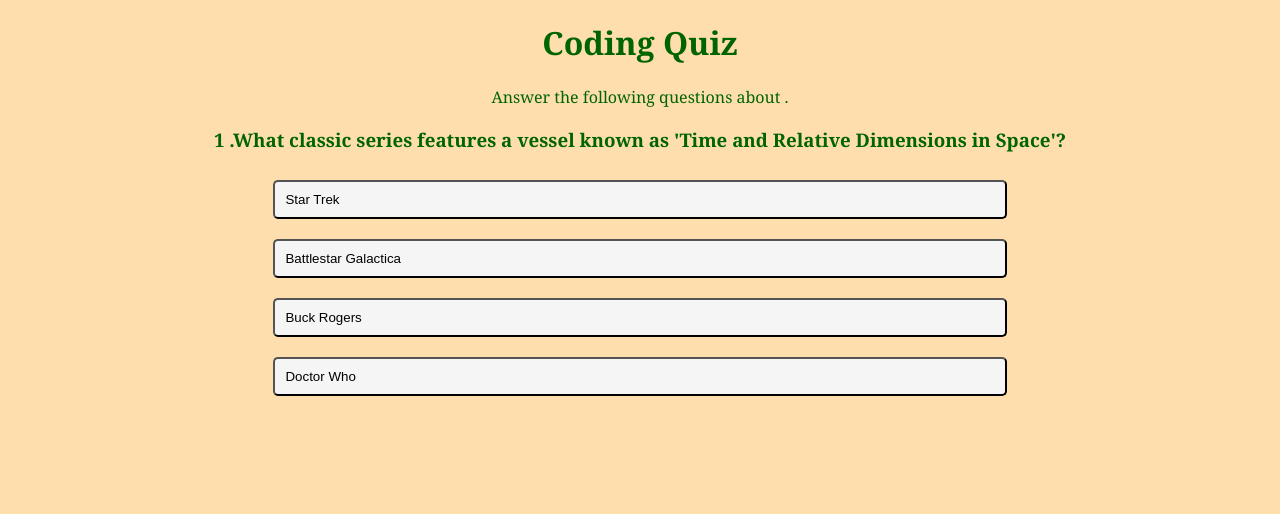
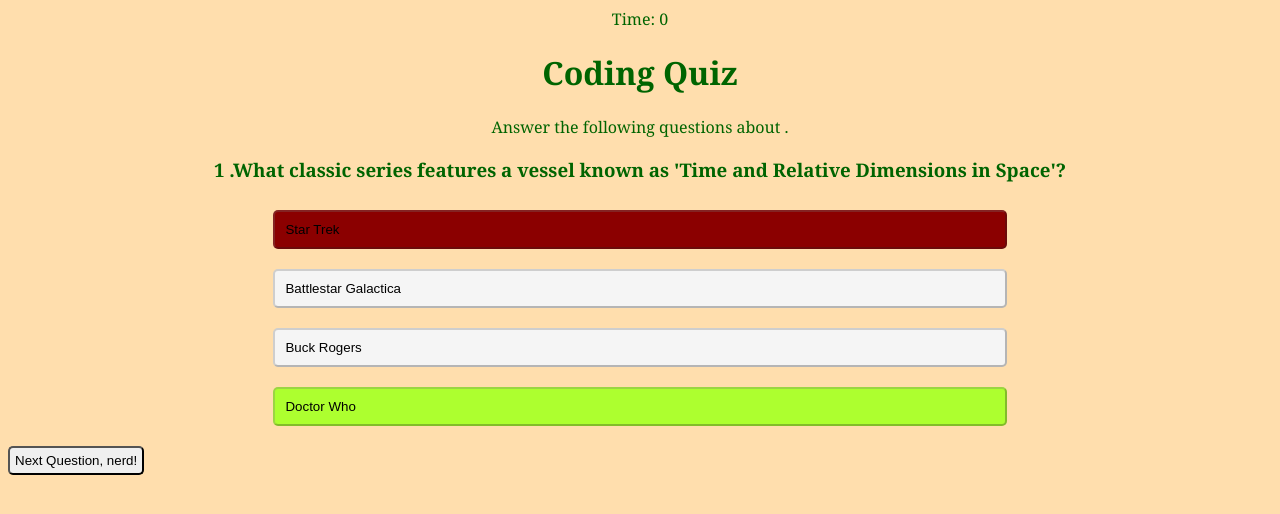
Before and after one commit to mercurioregon/coding-quiz, a plain HTML site: page index.html in a window 1280 px wide. Both pictures are taken after a click on the button "Star Trek". Drawn offline with Linux system fonts and the light colour scheme.

Commit message:
Questions and score working.  Timer does not work.

```diff
--- a/assets/script.js
+++ b/assets/script.js
@@ -29,12 +29,109 @@ const questions = [
               { text: "blurchk", correct: true},
         ]
     },
+    {
+        question: "What classic series features a vessel known as 'Time and Relative Dimensions in Space'?",
+        answers: [
+              { text: 'Star Trek', correct: false},
+              { text: "Battlestar Galactica", correct: false},
+              { text: "Buck Rogers", correct: false} ,
+              { text: "Doctor Who", correct: true},
+        ]
+    },
+    {
+        question: "What classic series features a vessel known as 'Time and Relative Dimensions in Space'?",
+        answers: [
+              { text: 'Star Trek', correct: false},
+              { text: "Battlestar Galactica", correct: false},
+              { text: "Buck Rogers", correct: false} ,
+              { text: "Doctor Who", correct: true},
+        ]
+    },
+    {
+        question: "What classic series features a vessel known as 'Time and Relative Dimensions in Space'?",
+        answers: [
+              { text: 'Star Trek', correct: false},
+              { text: "Battlestar Galactica", correct: false},
+              { text: "Buck Rogers", correct: false} ,
+              { text: "Doctor Who", correct: true},
+        ]
+    },
+    {
+        question: "What classic series features a vessel known as 'Time and Relative Dimensions in Space'?",
+        answers: [
+              { text: 'Star Trek', correct: false},
+              { text: "Battlestar Galactica", correct: false},
+              { text: "Buck Rogers", correct: false} ,
+              { text: "Doctor Who", correct: true},
+        ]
+    },
+    {
+        question: "What classic series features a vessel known as 'Time and Relative Dimensions in Space'?",
+        answers: [
+              { text: 'Star Trek', correct: false},
+              { text: "Battlestar Galactica", correct: false},
+              { text: "Buck Rogers", correct: false} ,
+              { text: "Doctor Who", correct: true},
+        ]
+    },
+    {
+        question: "What classic series features a vessel known as 'Time and Relative Dimensions in Space'?",
+        answers: [
+              { text: 'Star Trek', correct: false},
+              { text: "Battlestar Galactica", correct: false},
+              { text: "Buck Rogers", correct: false} ,
+              { text: "Doctor Who", correct: true},
+        ]
+    },
+    {
+        question: "What classic series features a vessel known as 'Time and Relative Dimensions in Space'?",
+        answers: [
+              { text: 'Star Trek', correct: false},
+              { text: "Battlestar Galactica", correct: false},
+              { text: "Buck Rogers", correct: false} ,
+              { text: "Doctor Who", correct: true},
+        ]
+    },
+    {
+        question: "What classic series features a vessel known as 'Time and Relative Dimensions in Space'?",
+        answers: [
+              { text: 'Star Trek', correct: false},
+              { text: "Battlestar Galactica", correct: false},
+              { text: "Buck Rogers", correct: false} ,
+              { text: "Doctor Who", correct: true},
+        ]
+    },
+
+
+
+
+
+
+
+
+
+
+
+
+
+
+
+
 ]
 
 
 const questionElement = document.getElementById('question');
 const answerButton = document.getElementById('answer-buttons');
 const nextButton = document.getElementById('next-btn');
+var timerElement = document.getElementById('timer')
+var time = questions.length * 20;
+var timerId;
+
+var sfxCorrect = new Audio(`assets/correct.wav`);
+var sfxIncorrect = new Audio(`assets/mixkit-wrong-answer-bass-buzzer-948.wav`)
+
+
+
 
 let currentQuestionIndex = 0;
 let score = 0;
@@ -43,8 +140,13 @@ let score = 0;
 function startQuiz(){
     currentQuestionIndex = 0;
     score = 0;
-    nextButton.innerHTML = "Next Question";
-    showQuestion();
+    nextButton.innerHTML = "Next Question, nerd!";
+    timerId = setInterval(clockTick, 1000);
+        showQuestion();
+       timerElement.currentQuestion = time;
+
+
+
 }
     // advances full questions thru quiz one by one and...
 
@@ -58,12 +160,29 @@ function startQuiz(){
          currentQuestion.answers.forEach(answer => {
             const button = document.createElement("button");
             button.innerHTML = answer.text;
+
                 // appends HTML for new button
+
+
             button.classList.add("btn");
             answerButton.appendChild(button);
+            if(answer.correct){
+                    button.dataset.correct = answer.correct;
+
+                          }
+
+
+            button.addEventListener("click", selectAnswer);
 
          });
    }
+
+
+
+
+
+                // removes previos answers
+
    function resetState(){
         nextButton.style.display ="none"
         while(answerButton.firstChild)
@@ -72,4 +191,73 @@ function startQuiz(){
 
    }
 
+            // determines correct or incorrect button clicks, adds to score
+   function selectAnswer(e){
+    const selectedBtn = e.target;
+    const isCorrect = selectedBtn.dataset.correct === "true";
+    if(isCorrect){selectedBtn.classList.add("correct");
+        score++;
+           }
+   else{
+    selectedBtn.classList.add("incorrect");
+     }
+
+
+
+                // buttons disable if wrong choce is made
+   Array.from(answerButton.children).forEach(button =>  {
+    if (button.dataset.correct === "true") {
+        button.classList.add ("correct");
+
+
+            }
+            button.disabled = true;
+   });
+        nextButton.style.display = "block";
+
+   }
+
+   function clockTick() {
+    time--;
+    timerElement.questionElement = time;
+    if (time <= 0) {
+        showScore();
+    }
+
+   }
+
+            // ends game and shows score, button changes to Try Again
+   function showScore() {
+        resetState();
+            questionElement.innerHTML = `Score - ${score}`;
+            nextButton.innerHTML = "Try Again?";
+            nextButton.style.display ="block";
+
+   }
+
+   function handleNextButton(){
+        currentQuestionIndex++;
+        if(currentQuestionIndex < questions.length){
+            showQuestion();
+             }else{
+                showScore();
+             }
+
+   }
+
+
+   nextButton.addEventListener("click", ()=>{
+    if(currentQuestionIndex , questions.length){
+        handleNextButton();
+            }else{
+                startQuiz();
+            }
+
+
+   }
+
+
+   )
+
+
 startQuiz();
--- a/assets/style.css
+++ b/assets/style.css
@@ -41,3 +41,22 @@ body {
 .answer-buttons{
     text-align: center;
 }
+
+.correct{
+    background: greenyellow;
+}
+.incorrect{
+    background: darkred;
+
+}
+ .next-btn{
+    text-align: center;
+    border-radius: 5px;
+    flex-direction: column;
+    padding: 5px;
+    margin: 10px 0;
+    box-sizing: border-box;
+
+
+
+}
--- a/index.html
+++ b/index.html
@@ -6,11 +6,12 @@
     <title>Coding Quiz </title>
 
     <link rel="stylesheet" href="./assets/style.css" />
-
-</head>
+    </head>
 
         </body>
         <div class="app">
+
+            <div class="timer">Time: <span id="timer">0</span>
             <h1>Coding Quiz</h1>
             <p>Answer the following questions about .
               </p>
@@ -22,8 +23,8 @@
             <button class="btn">Answer #3</button>
             <button class="btn">Answer #4</button>
             </div>
-        <button id="next-btn">Next Question</button>
-        </div>
+        <button class="next-btn" id = "next-btn">Next Question</button>
+
         </div>
      </div>
      <script src="assets\script.js"></script>
```
Also changed, not shown: 2 other files.
